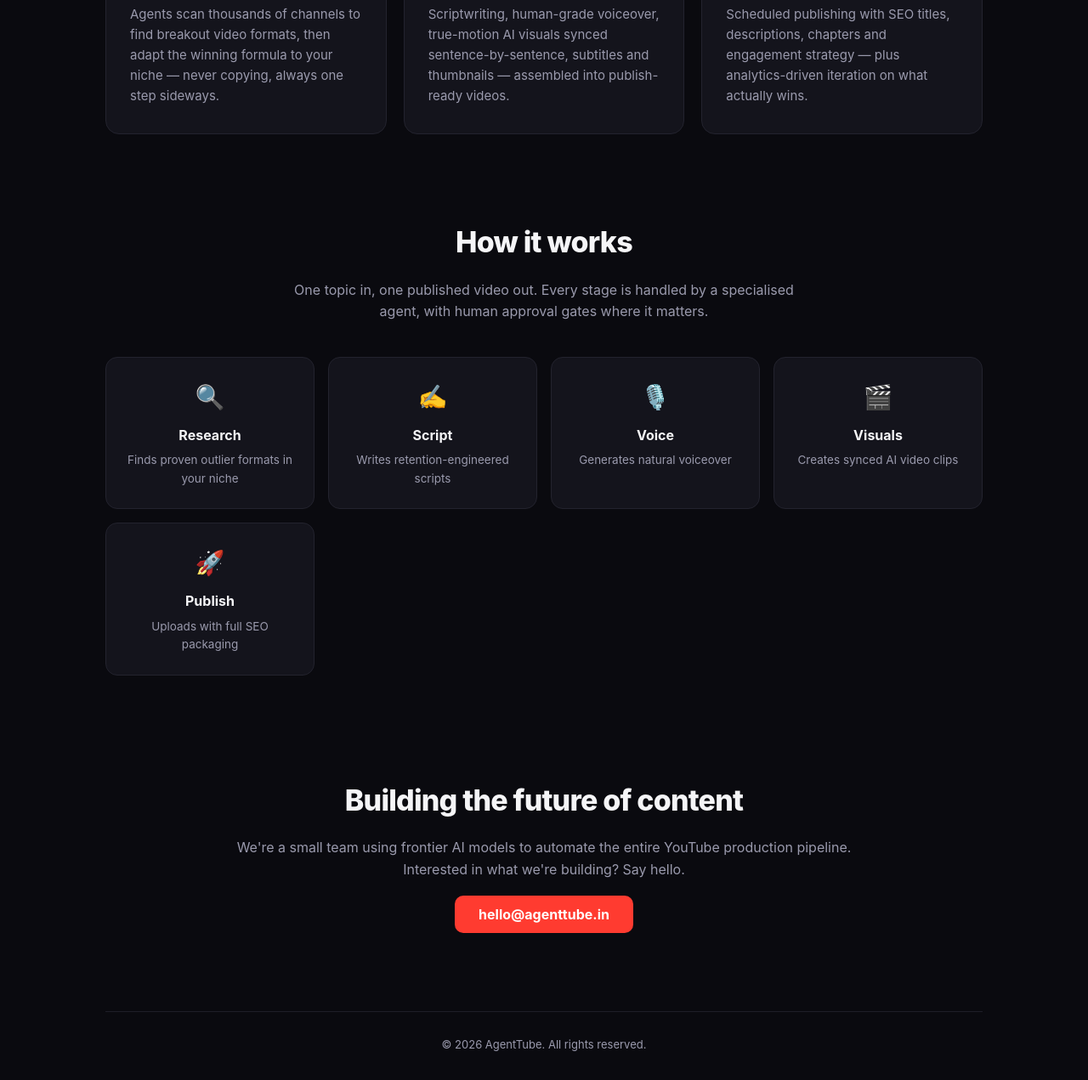
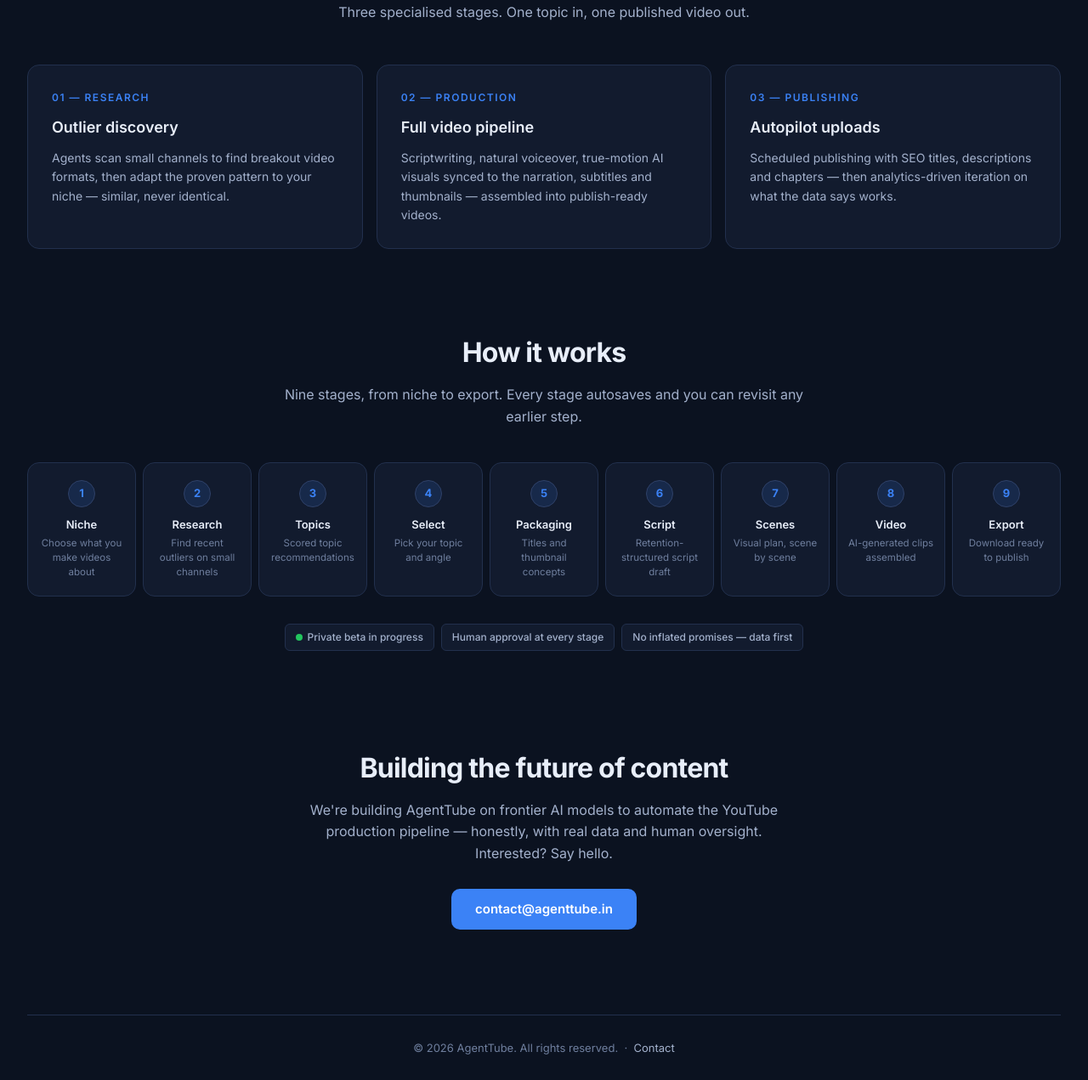
Before and after one commit to sukhvindersinghttps-blip/agenttube-site, a plain HTML site: page index.html in a window 1280 px wide. Shown: the part 709-1980 px from the top of the page at 85% size. Drawn offline with Linux system fonts and the light colour scheme.

Commit message:
Redesign landing page per app design spec

```diff
--- a/index.html
+++ b/index.html
@@ -5,88 +5,130 @@
 <meta name="viewport" content="width=device-width, initial-scale=1.0">
 <title>AgentTube — AI Agents That Run YouTube Channels</title>
 <meta name="description" content="AgentTube is an AI agent workforce that runs YouTube channels on autopilot: outlier research, scripting, voiceover, video generation, thumbnails and publishing.">
+<link rel="preconnect" href="https://fonts.googleapis.com">
+<link rel="preconnect" href="https://fonts.gstatic.com" crossorigin>
+<link href="https://fonts.googleapis.com/css2?family=Inter:wght@400;500;600;700;800&display=swap" rel="stylesheet">
 <style>
-  :root { --bg:#0a0a0f; --fg:#f5f5f7; --muted:#9a9aad; --accent:#ff3b30; --accent2:#ffb340; --card:#14141c; }
+  :root {
+    --bg-base:#0B1220; --surface-1:#121B2E; --surface-2:#18233A; --surface-3:#1F2C47;
+    --border-subtle:#22304D; --border-strong:#2F4168;
+    --text-primary:#E8EEF9; --text-secondary:#A3B1CC; --text-muted:#6F7F9E;
+    --accent:#3B82F6; --accent-hover:#2F6FE0; --accent-soft:rgba(59,130,246,.14);
+    --secondary-accent:#8B7CF6; --success:#22C55E;
+  }
   * { margin:0; padding:0; box-sizing:border-box; }
-  body { background:var(--bg); color:var(--fg); font-family:-apple-system,BlinkMacSystemFont,"Segoe UI",Inter,Roboto,sans-serif; line-height:1.6; }
-  .wrap { max-width:1080px; margin:0 auto; padding:0 24px; }
-  header { padding:28px 0; display:flex; justify-content:space-between; align-items:center; }
-  .logo { font-size:22px; font-weight:800; letter-spacing:-.5px; }
+  body { background:var(--bg-base); color:var(--text-primary); font-family:Inter,system-ui,-apple-system,"Segoe UI",Roboto,sans-serif; line-height:1.6; -webkit-font-smoothing:antialiased; }
+  .wrap { max-width:1280px; margin:0 auto; padding:0 32px; }
+  header { padding:24px 0; display:flex; justify-content:space-between; align-items:center; }
+  .logo { font-size:22px; font-weight:800; letter-spacing:-.5px; text-decoration:none; color:var(--text-primary); }
   .logo span { color:var(--accent); }
-  .cta { background:var(--accent); color:#fff; padding:12px 28px; border-radius:10px; text-decoration:none; font-weight:700; }
-  .hero { text-align:center; padding:90px 0 70px; }
-  .hero h1 { font-size:clamp(38px,6vw,64px); font-weight:800; letter-spacing:-1.5px; line-height:1.1; }
-  .hero h1 .hl { background:linear-gradient(90deg,var(--accent),var(--accent2)); -webkit-background-clip:text; background-clip:text; color:transparent; }
-  .hero p { color:var(--muted); font-size:20px; max-width:640px; margin:24px auto 36px; }
-  .grid { display:grid; grid-template-columns:repeat(auto-fit,minmax(280px,1fr)); gap:20px; padding:20px 0 80px; }
-  .card { background:var(--card); border:1px solid #23232e; border-radius:16px; padding:32px 28px; }
-  .card h3 { font-size:19px; margin-bottom:10px; }
-  .card p { color:var(--muted); font-size:15px; }
-  .card .n { font-size:13px; font-weight:700; color:var(--accent2); letter-spacing:1px; margin-bottom:12px; }
-  .how { padding:20px 0 80px; }
-  .how h2, .contact h2 { font-size:34px; font-weight:800; letter-spacing:-.8px; text-align:center; margin-bottom:16px; }
-  .how > p { text-align:center; color:var(--muted); max-width:620px; margin:0 auto 40px; }
-  .steps { display:grid; grid-template-columns:repeat(auto-fit,minmax(200px,1fr)); gap:16px; }
-  .step { background:var(--card); border:1px solid #23232e; border-radius:14px; padding:24px 20px; text-align:center; }
-  .step .e { font-size:28px; margin-bottom:10px; }
-  .step h4 { font-size:16px; margin-bottom:6px; }
-  .step p { color:var(--muted); font-size:13.5px; }
-  .contact { text-align:center; padding:40px 0 100px; }
-  .contact p { color:var(--muted); margin-bottom:28px; }
-  footer { border-top:1px solid #1e1e28; padding:28px 0; text-align:center; color:var(--muted); font-size:13px; }
-  a { color:var(--accent2); }
+  .btn { display:inline-block; background:var(--accent); color:#fff; padding:12px 28px; border-radius:10px; text-decoration:none; font-weight:600; font-size:15px; border:none; cursor:pointer; transition:background .15s ease-out; }
+  .btn:hover { background:var(--accent-hover); }
+  .btn-secondary { background:transparent; border:1px solid var(--border-strong); color:var(--text-primary); }
+  .btn-secondary:hover { background:var(--surface-3); }
+  .hero { text-align:center; padding:96px 0 72px; max-width:880px; margin:0 auto; }
+  .pill { display:inline-block; font-size:13px; font-weight:500; color:var(--text-secondary); background:var(--accent-soft); border:1px solid var(--border-subtle); border-radius:999px; padding:6px 16px; margin-bottom:24px; }
+  .hero h1 { font-size:clamp(36px,5.5vw,56px); font-weight:700; letter-spacing:-1.5px; line-height:1.15; }
+  .hero h1 .hl { color:var(--accent); }
+  .hero p { color:var(--text-secondary); font-size:18px; max-width:640px; margin:24px auto 36px; }
+  .hero .cta-row { display:flex; gap:12px; justify-content:center; flex-wrap:wrap; }
+  .section-title { font-size:32px; font-weight:700; letter-spacing:-.8px; text-align:center; margin-bottom:12px; }
+  .section-sub { text-align:center; color:var(--text-secondary); max-width:640px; margin:0 auto 40px; font-size:16px; }
+  .grid { display:grid; grid-template-columns:repeat(auto-fit,minmax(300px,1fr)); gap:16px; padding:8px 0 88px; }
+  .card { background:var(--surface-1); border:1px solid var(--border-subtle); border-radius:14px; padding:28px; transition:border-color .15s ease-out; }
+  .card:hover { border-color:var(--border-strong); }
+  .card h3 { font-size:18px; font-weight:600; margin-bottom:10px; }
+  .card p { color:var(--text-secondary); font-size:14px; }
+  .card .n { font-size:12px; font-weight:600; color:var(--accent); letter-spacing:1.5px; margin-bottom:12px; }
+  .workflow { padding:8px 0 88px; }
+  .steps { display:grid; grid-template-columns:repeat(9,1fr); gap:8px; }
+  .step { background:var(--surface-1); border:1px solid var(--border-subtle); border-radius:14px; padding:20px 12px; text-align:center; position:relative; }
+  .step .num { width:32px; height:32px; border-radius:50%; background:var(--accent-soft); border:1px solid var(--border-strong); color:var(--accent); font-size:13px; font-weight:700; display:flex; align-items:center; justify-content:center; margin:0 auto 10px; }
+  .step h4 { font-size:13px; font-weight:600; margin-bottom:4px; }
+  .step p { color:var(--text-muted); font-size:11.5px; line-height:1.45; }
+  .badge-row { display:flex; gap:8px; justify-content:center; flex-wrap:wrap; margin-top:32px; }
+  .badge { font-size:12px; font-weight:500; color:var(--text-secondary); border:1px solid var(--border-subtle); border-radius:6px; padding:5px 12px; background:var(--surface-1); }
+  .badge .dot { display:inline-block; width:8px; height:8px; border-radius:50%; background:var(--success); margin-right:6px; }
+  .contact { text-align:center; padding:24px 0 100px; }
+  .contact p { color:var(--text-secondary); margin-bottom:28px; max-width:600px; margin-left:auto; margin-right:auto; }
+  footer { border-top:1px solid var(--border-subtle); padding:28px 0; text-align:center; color:var(--text-muted); font-size:13px; }
+  footer a { color:var(--text-secondary); text-decoration:none; }
+  footer a:hover { color:var(--text-primary); }
+  @media (max-width:1024px){ .steps { grid-template-columns:repeat(3,1fr); } }
+  @media (max-width:640px){
+    .wrap { padding:0 16px; }
+    .steps { grid-template-columns:repeat(3,1fr); }
+    .hero { padding:64px 0 48px; }
+  }
 </style>
 </head>
 <body>
 <div class="wrap">
   <header>
-    <div class="logo">Agent<span>Tube</span></div>
-    <a class="cta" href="mailto:hello@agenttube.in">Get in touch</a>
+    <a class="logo" href="/">Agent<span>Tube</span></a>
+    <a class="btn" href="mailto:contact@agenttube.in">Get in touch</a>
   </header>
 
   <section class="hero">
+    <div class="pill">AI agent workforce for YouTube creators</div>
     <h1>Your YouTube channel,<br><span class="hl">run by AI agents.</span></h1>
-    <p>AgentTube is an autonomous AI workforce that takes a channel from idea to published video — research, scripting, voiceover, visuals, thumbnails and upload — while you sleep.</p>
-    <a class="cta" href="mailto:hello@agenttube.in">Talk to us</a>
+    <p>AgentTube takes a channel from idea to published video — outlier research, scripting, voiceover, AI visuals, thumbnails and upload — on autopilot, with human approval where it matters.</p>
+    <div class="cta-row">
+      <a class="btn" href="mailto:contact@agenttube.in">Talk to us</a>
+      <a class="btn btn-secondary" href="#how">How it works</a>
+    </div>
   </section>
 
-  <section class="grid">
+  <section>
+    <h2 class="section-title">What the agents do</h2>
+    <p class="section-sub">Three specialised stages. One topic in, one published video out.</p>
+    <div class="grid">
       <div class="card">
         <div class="n">01 — RESEARCH</div>
         <h3>Outlier discovery</h3>
-      <p>Agents scan thousands of channels to find breakout video formats, then adapt the winning formula to your niche — never copying, always one step sideways.</p>
+        <p>Agents scan small channels to find breakout video formats, then adapt the proven pattern to your niche — similar, never identical.</p>
       </div>
       <div class="card">
         <div class="n">02 — PRODUCTION</div>
         <h3>Full video pipeline</h3>
-      <p>Scriptwriting, human-grade voiceover, true-motion AI visuals synced sentence-by-sentence, subtitles and thumbnails — assembled into publish-ready videos.</p>
+        <p>Scriptwriting, natural voiceover, true-motion AI visuals synced to the narration, subtitles and thumbnails — assembled into publish-ready videos.</p>
       </div>
       <div class="card">
         <div class="n">03 — PUBLISHING</div>
         <h3>Autopilot uploads</h3>
-      <p>Scheduled publishing with SEO titles, descriptions, chapters and engagement strategy — plus analytics-driven iteration on what actually wins.</p>
+        <p>Scheduled publishing with SEO titles, descriptions and chapters — then analytics-driven iteration on what the data says works.</p>
+      </div>
     </div>
   </section>
 
-  <section class="how">
-    <h2>How it works</h2>
-    <p>One topic in, one published video out. Every stage is handled by a specialised agent, with human approval gates where it matters.</p>
+  <section class="workflow" id="how">
+    <h2 class="section-title">How it works</h2>
+    <p class="section-sub">Nine stages, from niche to export. Every stage autosaves and you can revisit any earlier step.</p>
     <div class="steps">
-      <div class="step"><div class="e">🔍</div><h4>Research</h4><p>Finds proven outlier formats in your niche</p></div>
-      <div class="step"><div class="e">✍️</div><h4>Script</h4><p>Writes retention-engineered scripts</p></div>
-      <div class="step"><div class="e">🎙️</div><h4>Voice</h4><p>Generates natural voiceover</p></div>
-      <div class="step"><div class="e">🎬</div><h4>Visuals</h4><p>Creates synced AI video clips</p></div>
-      <div class="step"><div class="e">🚀</div><h4>Publish</h4><p>Uploads with full SEO packaging</p></div>
+      <div class="step"><div class="num">1</div><h4>Niche</h4><p>Choose what you make videos about</p></div>
+      <div class="step"><div class="num">2</div><h4>Research</h4><p>Find recent outliers on small channels</p></div>
+      <div class="step"><div class="num">3</div><h4>Topics</h4><p>Scored topic recommendations</p></div>
+      <div class="step"><div class="num">4</div><h4>Select</h4><p>Pick your topic and angle</p></div>
+      <div class="step"><div class="num">5</div><h4>Packaging</h4><p>Titles and thumbnail concepts</p></div>
+      <div class="step"><div class="num">6</div><h4>Script</h4><p>Retention-structured script draft</p></div>
+      <div class="step"><div class="num">7</div><h4>Scenes</h4><p>Visual plan, scene by scene</p></div>
+      <div class="step"><div class="num">8</div><h4>Video</h4><p>AI-generated clips assembled</p></div>
+      <div class="step"><div class="num">9</div><h4>Export</h4><p>Download ready to publish</p></div>
+    </div>
+    <div class="badge-row">
+      <span class="badge"><span class="dot"></span>Private beta in progress</span>
+      <span class="badge">Human approval at every stage</span>
+      <span class="badge">No inflated promises — data first</span>
     </div>
   </section>
 
   <section class="contact">
-    <h2>Building the future of content</h2>
-    <p>We're a small team using frontier AI models to automate the entire YouTube production pipeline.<br>Interested in what we're building? Say hello.</p>
-    <a class="cta" href="mailto:hello@agenttube.in">hello@agenttube.in</a>
+    <h2 class="section-title">Building the future of content</h2>
+    <p>We're building AgentTube on frontier AI models to automate the YouTube production pipeline — honestly, with real data and human oversight. Interested? Say hello.</p>
+    <a class="btn" href="mailto:contact@agenttube.in">contact@agenttube.in</a>
   </section>
 
-  <footer>© 2026 AgentTube. All rights reserved.</footer>
+  <footer>© 2026 AgentTube. All rights reserved. &nbsp;·&nbsp; <a href="mailto:contact@agenttube.in">Contact</a></footer>
 </div>
 </body>
 </html>
```
Lines whose indentation alone changed are shown as unchanged.
